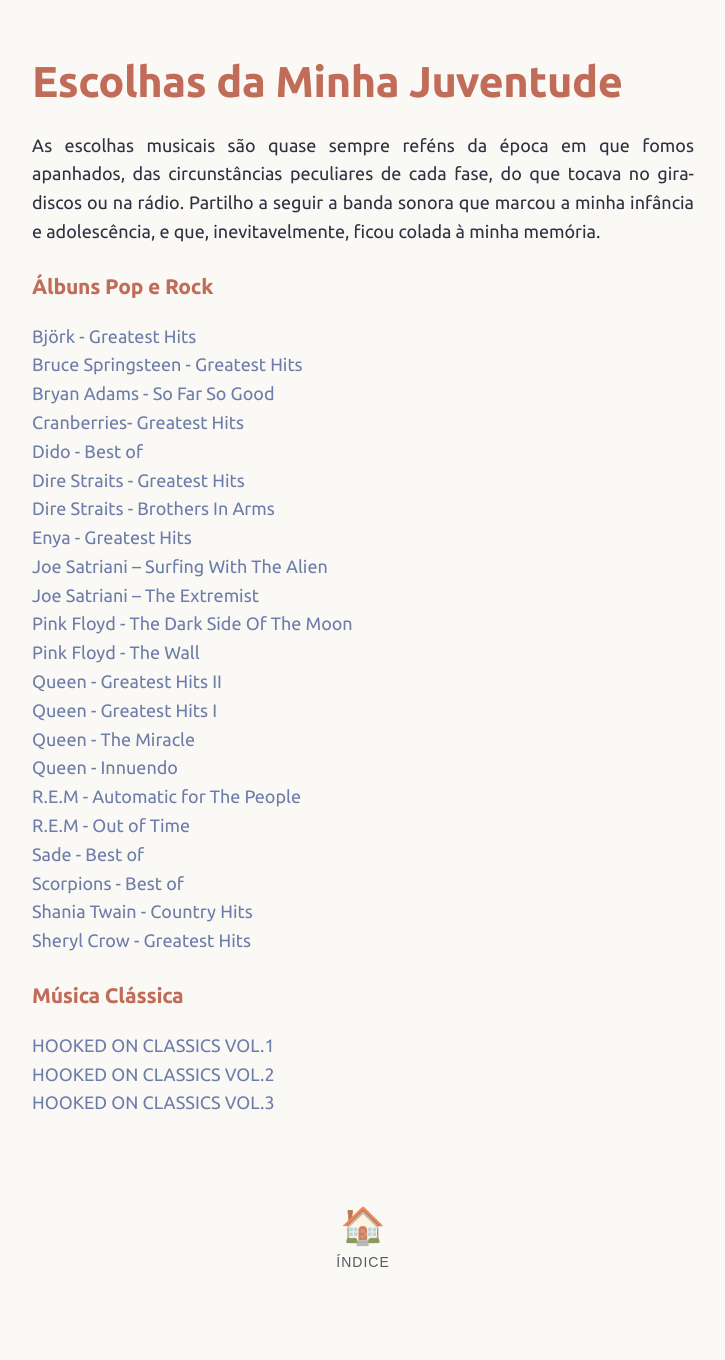
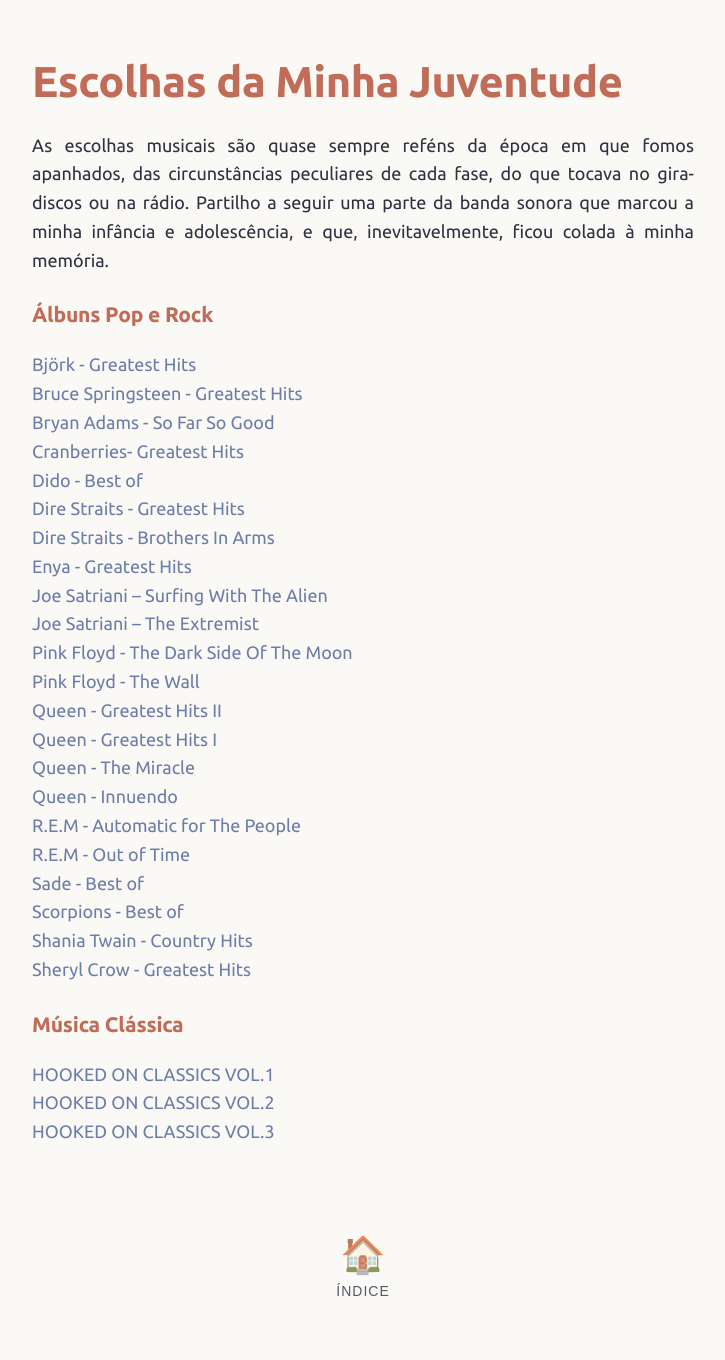
Before and after one commit to joaquim-capitao/musica, a Jekyll site: the page built from escolhas-da-minha-juventude.md, in a window 1280 px wide. Shown: the whole page, without its empty margins (277-1002 px from the left). Built offline with Jekyll 4.4.1, drawn with Linux system fonts in a browser that asks for light colours; our own code applies the rules of GitHub Pages for plain Markdown files; before the commit the page ends 1332 px from its top, so only the background shows below that.

Commit message:
Clarify description of musical choices
Updated the text to specify 'uma parte da banda sonora' instead of 'a banda sonora'.

```diff
--- a/escolhas-da-minha-juventude.md
+++ b/escolhas-da-minha-juventude.md
@@ -1,6 +1,6 @@
 # Escolhas da Minha Juventude
 
-As escolhas musicais são quase sempre reféns da época em que fomos apanhados, das circunstâncias peculiares de cada fase, do que tocava no gira-discos ou na rádio. Partilho a seguir a banda sonora que marcou a minha infância e adolescência, e que, inevitavelmente, ficou colada à minha memória.
+As escolhas musicais são quase sempre reféns da época em que fomos apanhados, das circunstâncias peculiares de cada fase, do que tocava no gira-discos ou na rádio. Partilho a seguir uma parte da banda sonora que marcou a minha infância e adolescência, e que, inevitavelmente, ficou colada à minha memória.
 
 ### Álbuns Pop e Rock
 
```
